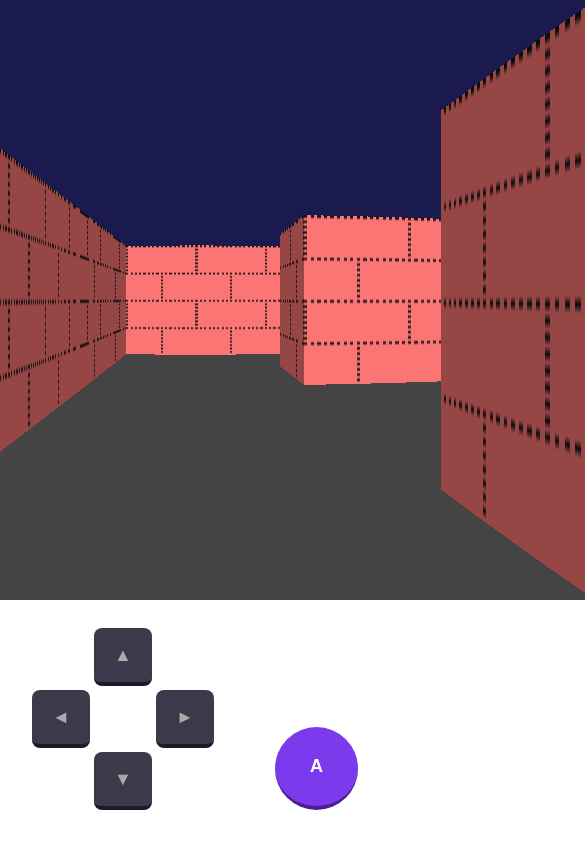
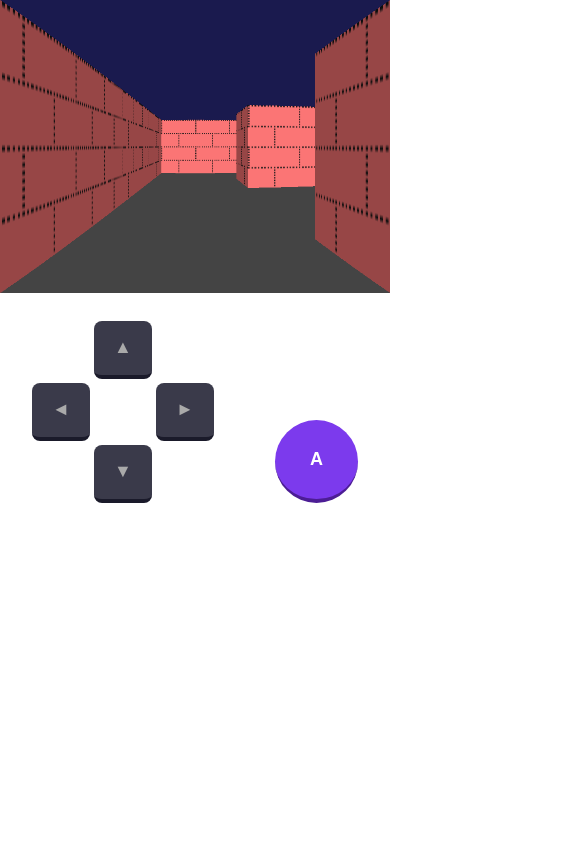
Before and after one commit to ankangranero/pixi-raycast, a website built with Vite: page index.html in a window 390 px wide. Shown: the whole page, 585 px wide, since content can reach past the window. Built offline with nearby package versions, Linux system fonts and the light colour scheme; animation ran at ten frames a second.

Commit message:
fix: add max-width to canvas to scale correctly to mobile

```diff
--- a/src/style.css
+++ b/src/style.css
@@ -16,6 +16,10 @@ body {
   max-width: 800px; /* matchar canvas-bredden */
   box-sizing: border-box;
   pointer-events: none;
+}
+canvas {
+  max-width: 100%;
+  height: auto;
 }
 
 #dpad {
```
